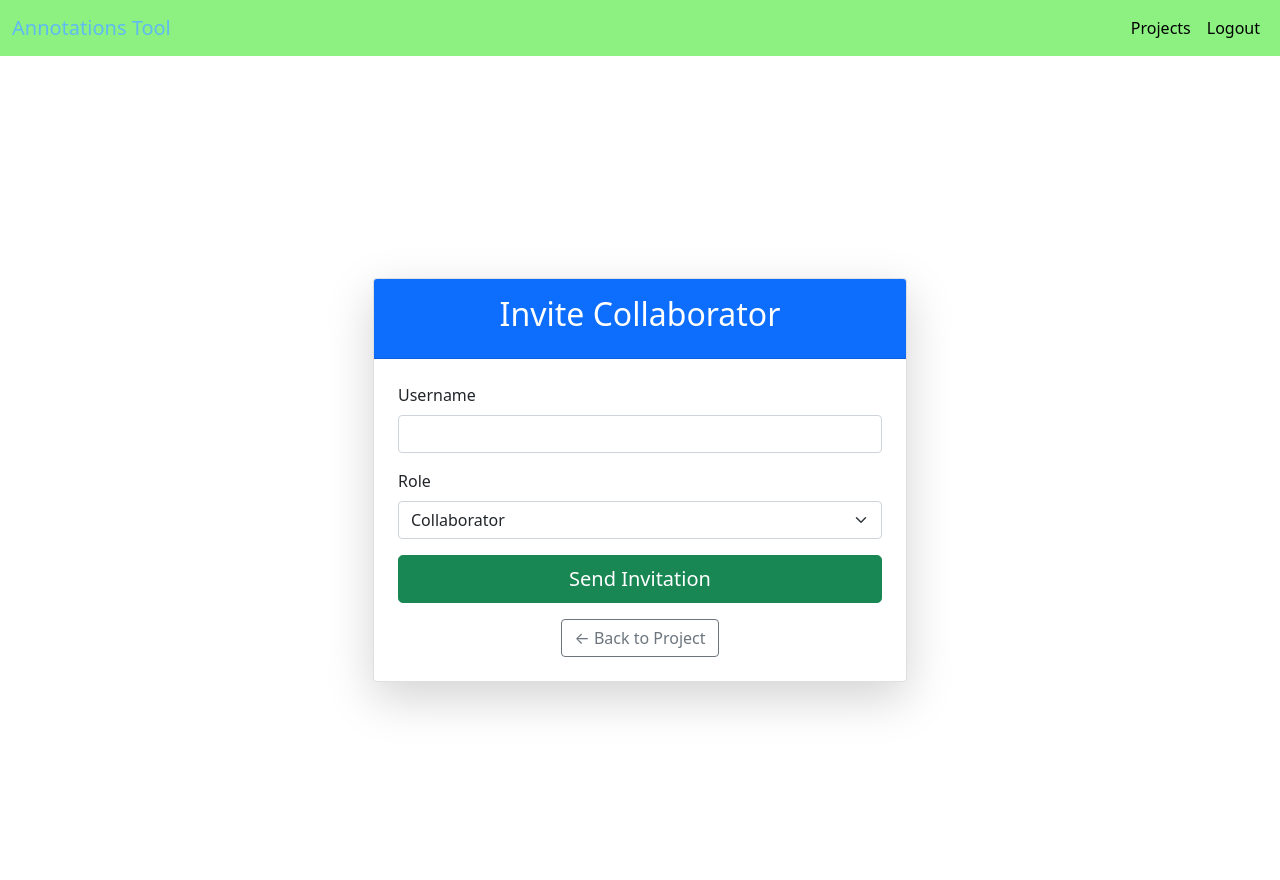
After one commit to Mehedi2017331043/annotation_tool, a Django app: page /projects/1/invite/ in a window 1280 px wide. The commit adds this page. Run offline with Django 5.2, Linux system fonts and the light colour scheme; a user stored in the database is signed in; tables that the repository leaves empty hold one stand-in row (values such as "Sample post").

Commit message:
added invite_collaborator and aprove_collaborator functinality and solve register view issue

```diff
--- a/annotation/models.py
+++ b/annotation/models.py
@@ -6,13 +6,27 @@ from django.contrib.auth.models import User
 class Project(models.Model):
     name = models.CharField(max_length=100)
     description = models.TextField(blank=True)
-    users = models.ManyToManyField(User, related_name='projects')
+    users = models.ManyToManyField(User, through='ProjectMembership', related_name='projects')
     created_at = models.DateTimeField(auto_now_add=True)
     updated_at = models.DateTimeField(auto_now=True)
 
     def __str__(self):
         return self.name
 
+class ProjectMembership(models.Model):
+    ADMIN = 'admin'
+    COLLABORATOR = 'collaborator'
+    ROLE_CHOICES = [(ADMIN, 'Admin'), (COLLABORATOR, 'Collaborator')]
+    user = models.ForeignKey(User, on_delete=models.CASCADE)
+    project = models.ForeignKey(Project, on_delete=models.CASCADE)
+    role = models.CharField(max_length=20, choices=ROLE_CHOICES)
+    is_active = models.BooleanField(default=False)
+
+    class Meta:
+        unique_together = ('user', 'project')
+
+    def __str__(self):
+        return self.user.username
 
 class Document(models.Model):
     project = models.ForeignKey(Project, on_delete=models.CASCADE)
--- a/annotation/urls.py
+++ b/annotation/urls.py
@@ -22,4 +22,6 @@ urlpatterns = [
     path('labels/<int:label_id>/edit/', views.edit_label, name='edit_label'),
     path("labels/<int:label_id>/delete/",views.delete_label, name='delete_label'),
     path("document/<int:document_id>/delete/",views.delete_document, name='delete_document'),
+    path("projects/<int:pk>/invite/", views.invite_collaborator, name = 'invite_collaborator'),
+    path("projects/<int:pk>/approve/<int:membership_id>/", views.approve_collaborator, name = "approve_collaborator"),
 ]
--- a/annotation/views.py
+++ b/annotation/views.py
@@ -1,9 +1,9 @@
 from django.shortcuts import render, redirect, get_object_or_404
 from django.contrib.auth.decorators import login_required
-from .models import Project, Document, Label, Annotation, Profile, Suggestions
+from .models import Project, Document, Label, Annotation, Profile, Suggestions, ProjectMembership
 from .forms import ProjectForm, DocumentImportForm, LabelForm
 from django.contrib import messages
-from django.http import HttpResponse, JsonResponse
+from django.http import HttpResponse, JsonResponse, HttpResponseForbidden
 from django.contrib.auth import login, logout
 from django.contrib.auth.models import User
 from django.contrib.auth import authenticate
@@ -34,8 +34,8 @@ def register(request):
     if request.method == 'POST':
         username = request.POST.get('username')
         email = request.POST.get('email')
-        first_name = request.POST.get('first_name')
-        last_name = request.POST.get('last_name')
+        first_name = request.POST.get('fname')
+        last_name = request.POST.get('lname')
         password = request.POST.get('pass1')
         new_user = User.objects.create_user(username=username, password=password)
         new_user.email = email
@@ -84,12 +84,19 @@ def project_create(request):
         form = ProjectForm(request.POST)
         if form.is_valid():
             project = form.save()
-            project.users.add(request.user)
+            # Assign the creator as an active admin collaborator:
+            ProjectMembership.objects.create(
+                project=project,
+                user=request.user,
+                role=ProjectMembership.ADMIN,
+                is_active=True
+            )
             messages.success(request, 'Project created successfully.')
             return redirect('project_list')
     else:
         form = ProjectForm()
     return render(request, 'annotation/project_create.html', {'form': form})
+
 
 
 @login_required
@@ -293,3 +300,37 @@ def delete_document(request, document_id):
     return render(request, 'annotation/delete_document.html', {
         'project': document.project
     })
+
+@login_required
+def invite_collaborator(request, pk):
+    project = get_object_or_404(Project, pk = pk)
+    if not ProjectMembership.objects.filter(project = project, user = request.user, role = 'admin', is_active = True).exists():
+        return HttpResponseForbidden()
+    if request.method == 'POST':
+        username = request.POST['username']
+        role = request.POST['role']
+        user = User.objects.get(username = username)
+        m, _ = ProjectMembership.objects.update_or_create(
+            project = project,
+            user = user,
+            defaults={'role': role, 'is_active': False}
+        )
+        messages.success(request, f"Invited {username}, awaiting approval.")
+        return redirect('project_detail', pk=pk)
+    return render(request, 'annotation/invite_collaborator.html', {
+        'project': project
+    })
+
+@login_required
+def approve_collaborator(request, project_pk, membership_id):
+    membership = get_object_or_404(ProjectMembership, pk = membership_id, project__pk = project_pk)
+    if not ProjectMembership.objects.filter(project = project_pk, user = request.user, role = 'admin', is_active = True).exists():
+        return HttpResponseForbidden()
+    if request.method == 'POST':
+        membership.is_active = True
+        membership.save()
+        messages.SUCCESS(request, f"{membership.user.username} is now activate.")
+        return redirect('project_detail', pk = project_pk)
+    return render(request, 'annotation/approve_collaborator.html', {
+        'membership': membership
+    })
--- /dev/null
+++ b/templates/annotation/invite_collaborator.html
@@ -0,0 +1,42 @@
+{% extends "base.html" %}
+{% block title %}Invite Collaborator{% endblock %}
+
+{% block content %}
+<section class="vh-100 d-flex align-items-center">
+    <div class="container">
+        <div class="row justify-content-center">
+            <div class="col-md-8 col-lg-6">
+                <div class="card shadow-lg">
+                    <div class="card-header bg-primary text-white text-center py-3">
+                        <h2>Invite Collaborator</h2>
+                    </div>
+                    <div class="card-body p-4">
+                        <form method="post" novalidate>
+                            {% csrf_token %}
+                            <div class="mb-3">
+                                <label for="username" class="form-label">Username</label>
+                                <input name="username" id="username" class="form-control" required>
+                            </div>
+                            <div class="mb-3">
+                                <label for="role" class="form-label">Role</label>
+                                <select name="role" id="role" class="form-select">
+                                    <option value="collaborator">Collaborator</option>
+                                    <option value="admin">Admin</option>
+                                </select>
+                            </div>
+                            <button type="submit" class="btn btn-success btn-lg w-100">
+                                Send Invitation
+                            </button>
+                        </form>
+                        <div class="text-center mt-3">
+                            <a href="{% url 'project_detail' project.pk %}" class="btn btn-outline-secondary">
+                                ← Back to Project
+                            </a>
+                        </div>
+                    </div>
+                </div>
+            </div>
+        </div>
+    </div>
+</section>
+{% endblock %}
--- a/templates/registration/register.html
+++ b/templates/registration/register.html
@@ -1,5 +1,5 @@
 {% extends "base.html" %}
-{% block title %}Login{% endblock %}
+{% block title %}Register{% endblock %}
 {% block content %}
 <div class="d-flex align-items-center justify-content-center" style="min-height: 80vh; background: #f8f9fa;">
     <div class="card shadow p-4" style="max-width: 1000px; border-radius: 10px;">
@@ -40,11 +40,11 @@
                 <div class="mb-3">
 
                 </div>
-                <button type="submit" class="btn btn-primary w-100">Login</button>
+                <button type="submit" class="btn btn-primary w-100">Register</button>
             </form>
             <p class="mt-3 text-center">
                 Don't have an account?
-                <a href="{% url 'register' %}" class="text-decoration-none">Register</a>
+                <a href="{% url 'login' %}" class="text-decoration-none">Login</a>
             </p>
         </div>
     </div>
```
Also changed, not shown: annotation/admin.py (+12 -2 lines), templates/annotation/approve_collaborator.html (added, +36 -0 lines), annotation/migrations/0001_initial.py, annotation/migrations/0002_profile.py (deleted), annotation/migrations/0002_projectmembership_is_active.py (added), annotation/migrations/0003_annotation_suggestion.py (deleted), annotation/migrations/0004_rename_suggestion_annotation_suggestions.py (deleted), annotation/migrations/0005_remove_annotation_suggestions_suggestions.py (deleted), annotation/migrations/0006_annotation_suggestions_text_and_more.py (deleted).
